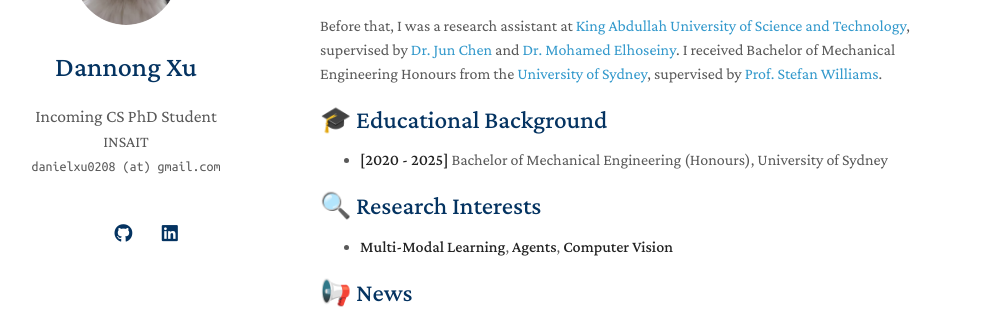
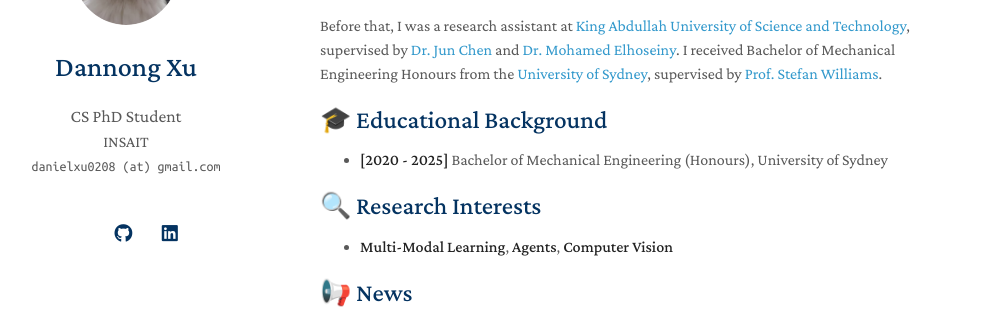
Before and after one commit to Danielxu0208/Danielxu0208.github.io, a Jekyll site: the page built from index.md, in a window 1280 px wide. Shown: the part 163-472 px from the top of the page, without its empty margins (150-1151 px from the left). Built offline with Jekyll 4.4.1, drawn with Linux system fonts in a browser that asks for light colours; a style sheet for code colours, icons or effects is not loaded; our own code applies the rules of GitHub Pages for plain Markdown files.

Commit message:
Update position from Incoming CS PhD Student to CS PhD Student

```diff
--- a/_config.yml
+++ b/_config.yml
@@ -1,6 +1,6 @@
 # Basic Information
 title: Dannong Xu
-position: Incoming CS PhD Student
+position: CS PhD Student
 affiliation: INSAIT
 email: danielxu0208 (at) gmail.com
 note: The profile is Bobi (my lovely cat)
```
